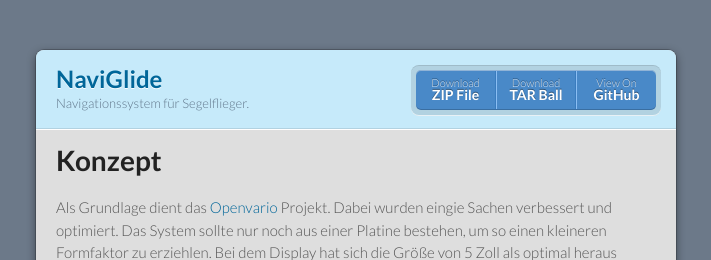
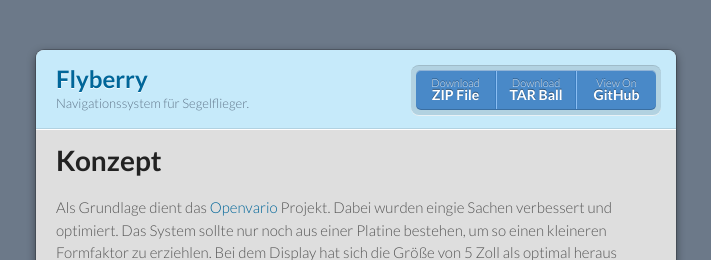
Before and after one commit to markus2marks/doku-flyberry, a Jekyll site: the page built from index.md, in a window 1280 px wide and 900 px high. Shown: the top 260 px of the window, without its empty margins (284-995 px from the left). Built offline with Jekyll 4.4.1, drawn with Linux system fonts in a browser that asks for light colours; our own code applies the rules of GitHub Pages for plain Markdown files.

Commit message:
Update _config.yml
change to flyberry

```diff
--- a/_config.yml
+++ b/_config.yml
@@ -1,4 +1,4 @@
-title: NaviGlide
+title: Flyberry
 description: Navigationssystem für Segelflieger.
 show_downloads: true
 google_analytics:
```
